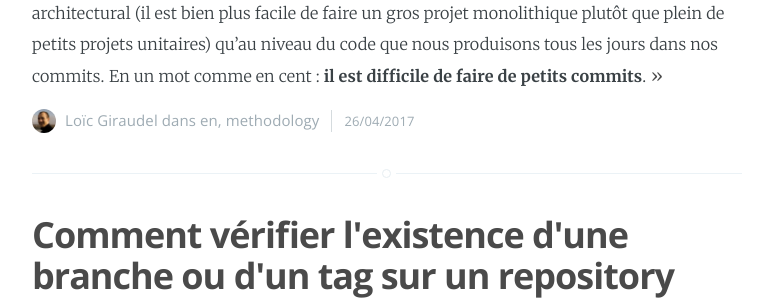
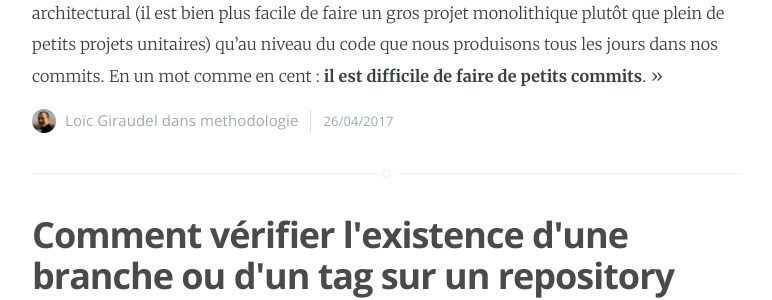
Before and after one commit to lgiraudel/adopteungit, a Jekyll site: the page built from index.html, in a window 1280 px wide and 900 px high, scrolled down 382 px. Shown: the part 150-450 px from the top of the window, without its empty margins (253-1025 px from the left). Built offline with Jekyll 4.4.1, drawn with Linux system fonts in a browser that asks for light colours; the list of posts is cut into pages by our own code.

Commit message:
Fixing tags of "Commits atomiques - la bonne approche"

```diff
--- a/_posts/2017-04-26-commits-atomiques-la-bonne-approche.markdown
+++ b/_posts/2017-04-26-commits-atomiques-la-bonne-approche.markdown
@@ -4,7 +4,7 @@ title:  "Commits atomiques - la bonne approche"
 lang: fr
 ref: commits-atomiques-la-bonne-approche
 date:   2017-04-26 12:00:00 +0200
-categories: en methodology
+categories: methodologie
 disqus: true
 excerpt_separator: <!--more-->
 filename: 2017-04-26-commits-atomiques-la-bonne-approche.markdown
--- a/_posts/2017-04-26-how-to-do-atomic-commits.markdown
+++ b/_posts/2017-04-26-how-to-do-atomic-commits.markdown
@@ -4,7 +4,7 @@ title:  "How to do atomic commits"
 lang: en
 ref: commits-atomiques-la-bonne-approche
 date: 2017-04-26 12:00:00 +0200
-categories: methodologie
+categories: en methodology
 disqus: true
 excerpt_separator: <!--more-->
 filename: 2017-04-26-how-to-do-atomic-commits.markdown
```
